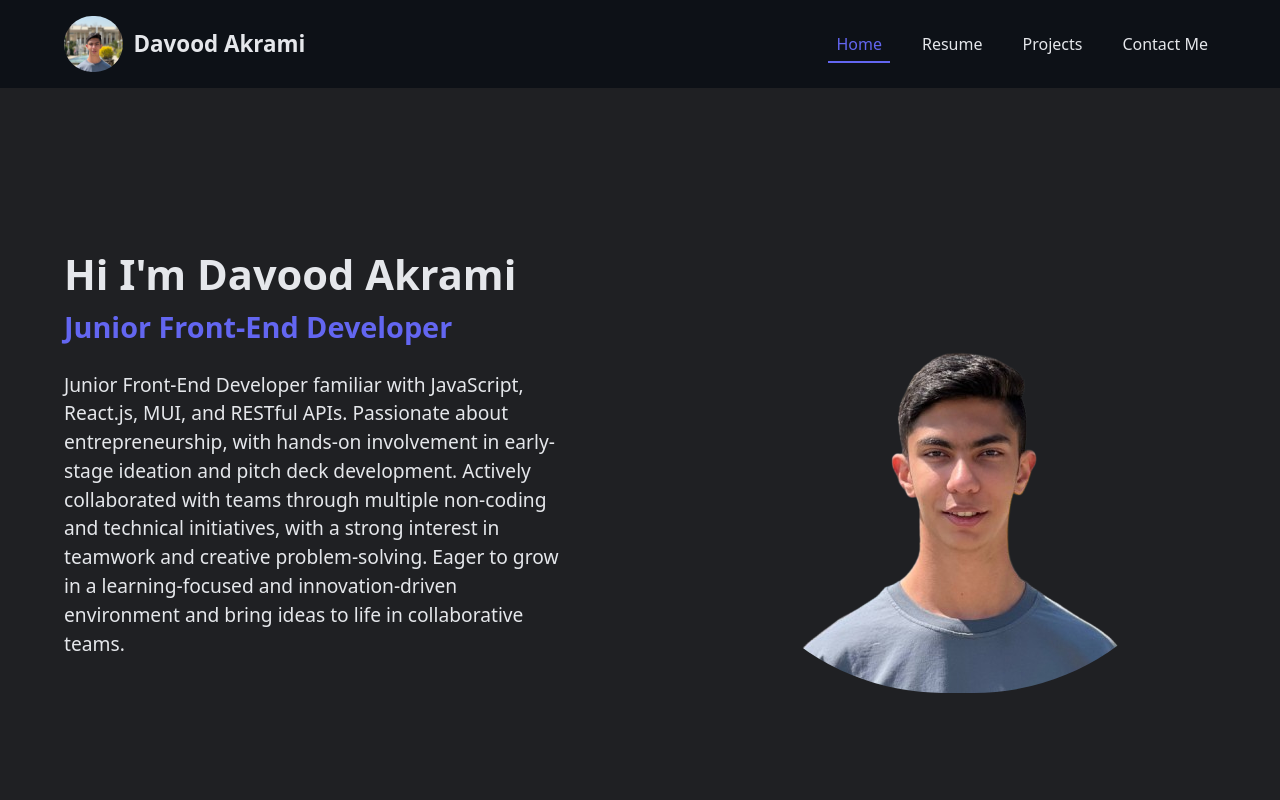
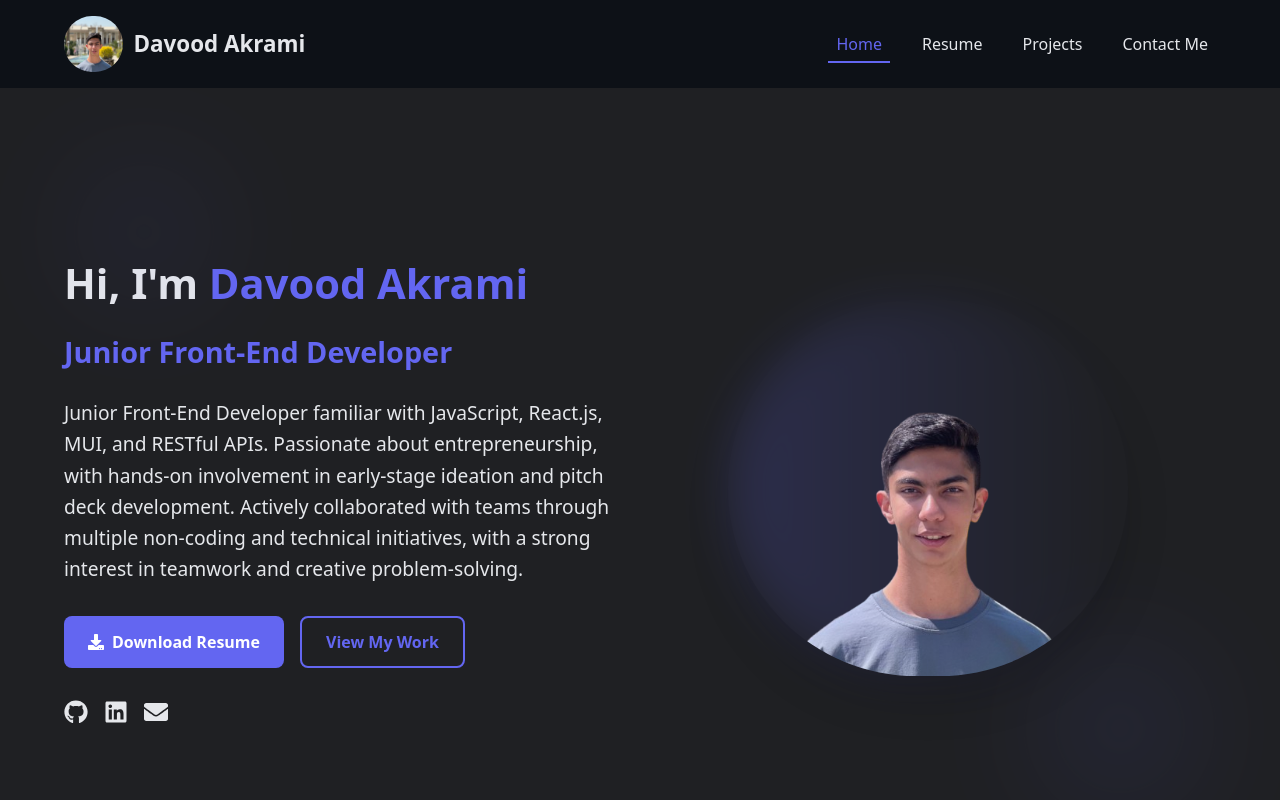
Before and after one commit to DavoodAkrami/Dark-Portfolio, a Next.js app: page / in a window 1280 px wide. Shown: the top 800 px of the page. Built offline with nearby package versions, Linux system fonts and the light colour scheme.

Commit message:
Improving the homePage

```diff
--- a/src/app/page.jsx
+++ b/src/app/page.jsx
@@ -1,22 +1,117 @@
+"use client";
 import Image from "next/image";
+import { motion } from "framer-motion";
+import { FaGithub, FaLinkedin, FaEnvelope, FaDownload } from "react-icons/fa";
 
 function Home() {
+    const containerVariants = {
+        hidden: { opacity: 0 },
+        visible: {
+            opacity: 1,
+            transition: {
+                staggerChildren: 0.3,
+                delayChildren: 0.2,
+            },
+        },
+    };
+
+    const itemVariants = {
+        hidden: { opacity: 0, y: 30 },
+        visible: { opacity: 1, y: 0 },
+    };
+
+    const imageVariants = {
+        hidden: { opacity: 0, scale: 0.8 },
+        visible: {
+            opacity: 1,
+            scale: 1,
+            transition: { duration: 0.8, ease: "easeOut" }
+        },
+    };
+
     return (
-        <div className="bg-[var(--primary-color)] min-h-[80vh] px-[5vw] py-[15vh] flex items-center justify-around max-lg:flex-col">
-            <div className="">
-            <h1 className="text-[2.6rem] text-[var(--text-color)] font-[550] max-md:text-[2rem]">Hi I'm Davood Akrami</h1>
-            <h2 className="text-[1.8rem] text-[var(--accent-color)] font-[550] max-md:text-[1.4rem]">Junior Front-End Developer</h2>
-                <div className="text-[var(--text-color)] text-[1.2rem] mt-[1.4rem] w-[80%] font-[520] max-md:text-[1rem]">
-                    Junior Front-End Developer familiar with JavaScript, React.js, MUI, and RESTful APIs. Passionate about entrepreneurship, with hands-on involvement in early-stage ideation and pitch deck development. Actively collaborated with teams through multiple non-coding and technical initiatives, with a strong interest in teamwork and creative problem-solving. Eager to grow in a learning-focused and innovation-driven environment and bring ideas to life in collaborative teams.
-                </div>
-            </div>
-            <Image
-                src="/Davood-noBG.png"
-                alt="Davood Akrami"
-                width={300}
-                height={300}
-                className="object-cover h-[100%] w-[100%] rounded-full "
-            />
+        <div className="bg-[var(--primary-color)] min-h-screen px-[5vw] py-[15vh] flex items-center justify-around max-lg:flex-col relative overflow-hidden">
+            <div className="absolute top-20 left-20 w-32 h-32 bg-[var(--accent-color)] rounded-full opacity-10 blur-3xl"></div>
+            <div className="absolute bottom-20 right-20 w-40 h-40 bg-[var(--accent-color)] rounded-full opacity-10 blur-3xl"></div>
+
+            <motion.div
+                className="flex-1 max-w-2xl"
+                variants={containerVariants}
+                initial="hidden"
+                animate="visible"
+            >
+                <motion.h1
+                    variants={itemVariants}
+                    className="text-[2.6rem] text-[var(--text-color)] font-[550] max-md:text-[2rem] mb-4"
+                >
+                    Hi, I'm <span className="text-[var(--accent-color)]">Davood Akrami</span>
+                </motion.h1>
+
+                <motion.h2
+                    variants={itemVariants}
+                    className="text-[1.8rem] text-[var(--accent-color)] font-[550] max-md:text-[1.4rem] mb-6"
+                >
+                    Junior Front-End Developer
+                </motion.h2>
+
+                <motion.p
+                    variants={itemVariants}
+                    className="text-[var(--text-color)] text-[1.2rem] mb-8 w-full font-[520] max-md:text-[1rem] leading-relaxed"
+                >
+                    Junior Front-End Developer familiar with JavaScript, React.js, MUI, and RESTful APIs. Passionate about entrepreneurship, with hands-on involvement in early-stage ideation and pitch deck development. Actively collaborated with teams through multiple non-coding and technical initiatives, with a strong interest in teamwork and creative problem-solving.
+                </motion.p>
+
+                <motion.div
+                    variants={itemVariants}
+                    className="flex flex-wrap gap-4 mb-8"
+                >
+                    <button className="bg-[var(--accent-color)] cursor-pointer text-white px-6 py-3 rounded-lg font-semibold hover:bg-opacity-90 transition-all duration-300 flex items-center gap-2">
+                        <FaDownload />
+                        Download Resume
+                    </button>
+                    <button className="border-2 border-[var(--accent-color)] cursor-pointer text-[var(--accent-color)] px-6 py-3 rounded-lg font-semibold hover:bg-[var(--accent-color)] hover:text-white transition-all duration-300">
+                        View My Work
+                    </button>
+                </motion.div>
+
+                <motion.div
+                    variants={itemVariants}
+                    className="flex gap-4"
+                >
+                    <a href="https://github.com/DavoodAkrami" target="_blank" rel="noopener noreferrer" className="text-[var(--text-color)] hover:text-[var(--accent-color)] transition-colors duration-300">
+                        <FaGithub size={24} />
+                    </a>
+                    <a href="https://www.linkedin.com/in/davood-akrami-72014a329?utm_source=share&utm_campaign=share_via&utm_content=profile&utm_medium=ios_app" target="_blank" rel="noopener noreferrer" className="text-[var(--text-color)] hover:text-[var(--accent-color)] transition-colors duration-300">
+                        <FaLinkedin size={24} />
+                    </a>
+                    <a href="mailto:akramii.davood@gmail.com" className="text-[var(--text-color)] hover:text-[var(--accent-color)] transition-colors duration-300">
+                        <FaEnvelope size={24} />
+                    </a>
+                </motion.div>
+            </motion.div>
+
+            <motion.div
+                variants={imageVariants}
+                initial="hidden"
+                animate="visible"
+                className="flex-1 flex justify-center items-center"
+            >
+                <motion.div
+                    whileHover={{ scale: 1.05 }}
+                    transition={{ duration: 0.3 }}
+                    className="relative"
+                >
+                    <Image
+                        src="/Davood-noBG.png"
+                        alt="Davood Akrami"
+                        width={400}
+                        height={400}
+                        className="object-cover rounded-full shadow-2xl"
+                        priority
+                    />
+                    <div className="absolute inset-0 rounded-full bg-gradient-to-r from-[var(--accent-color)] to-transparent opacity-20 blur-xl"></div>
+                </motion.div>
+            </motion.div>
         </div>
     );
 }
```
Also changed, not shown: src/app/resume/page.jsx (line endings or trailing spaces).
